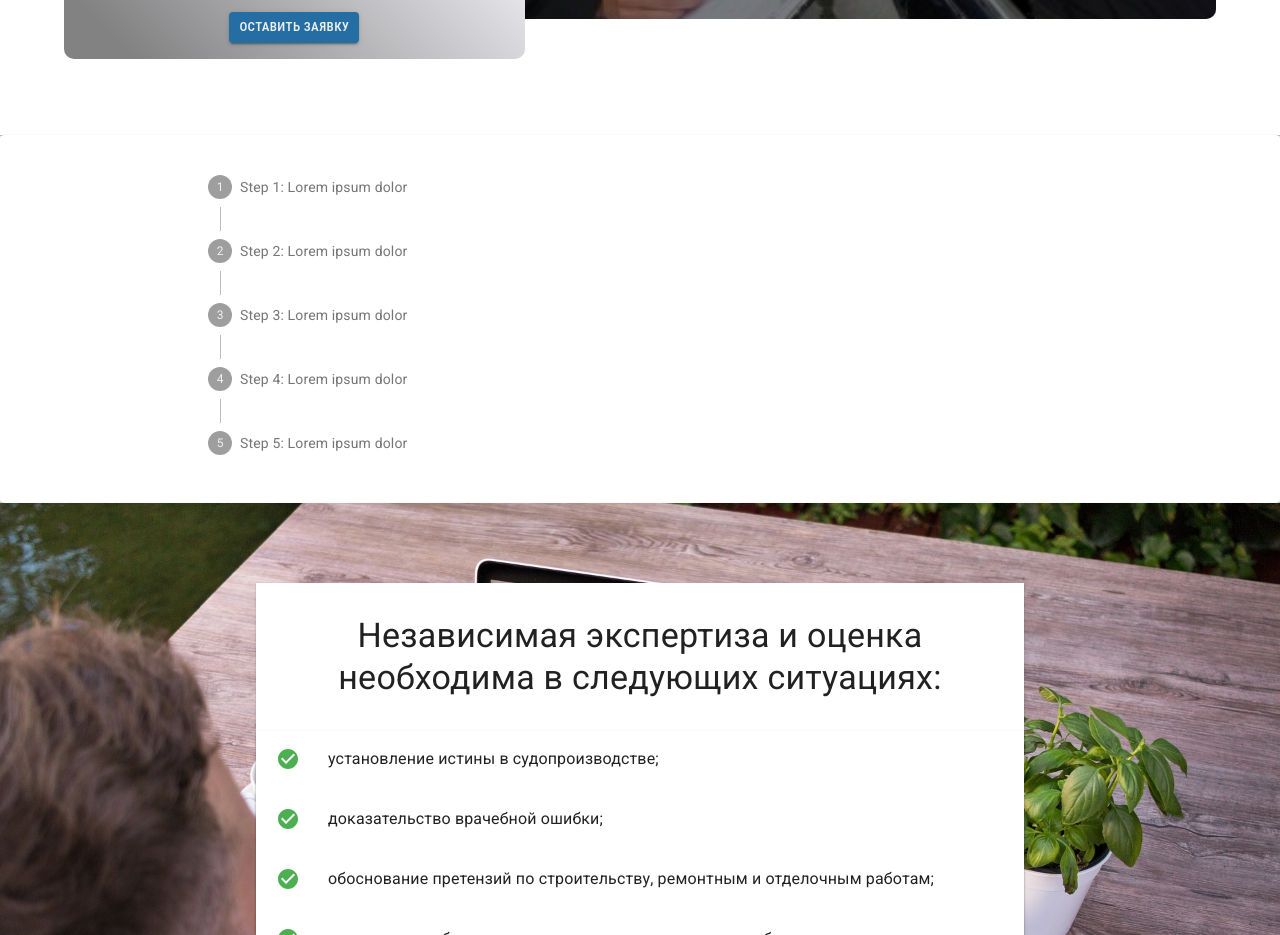
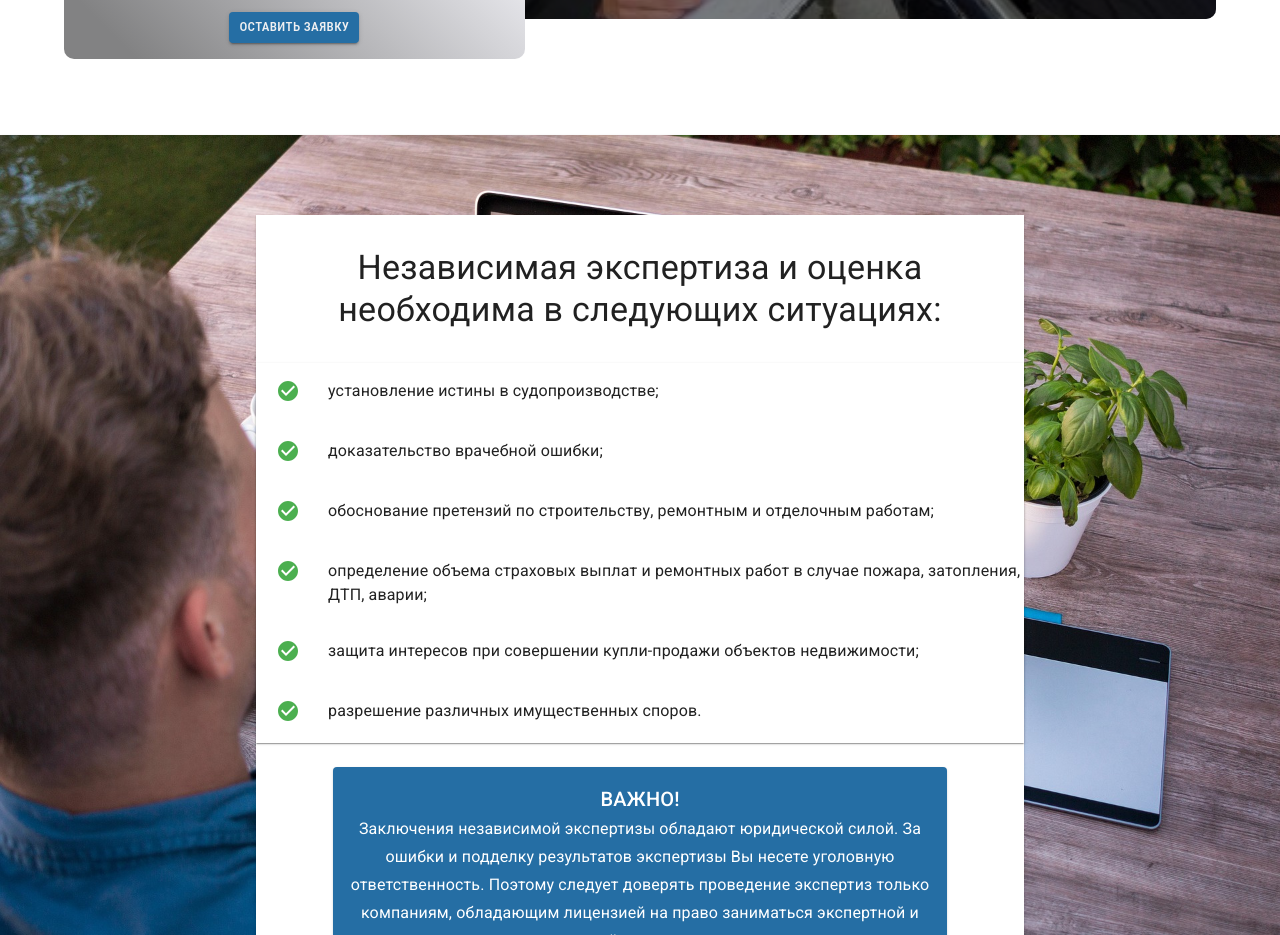
Before and after one commit to avramenkomy/altika-frontend, a React (Create React App) app: page / in a window 1280 px wide. Shown: the part 4640-5575 px from the top of the page. Built offline with nearby package versions, Linux system fonts and the light colour scheme.

Commit message:
hotfix: hidden incorrect component stepbywork

```diff
--- a/src/App.js
+++ b/src/App.js
@@ -63,7 +63,7 @@ function App() {
         <About darkTheme={darkMode} />
         <ExpertiseTypes />
         <Services darkMode={darkMode} />
-        <StepByWork />
+        {/* <StepByWork /> */}
         <ReasonsForExpertise />
         <News />
 
```
